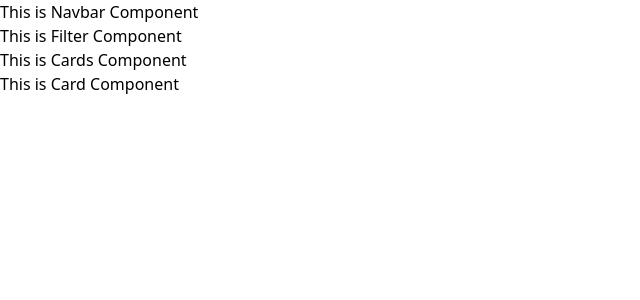
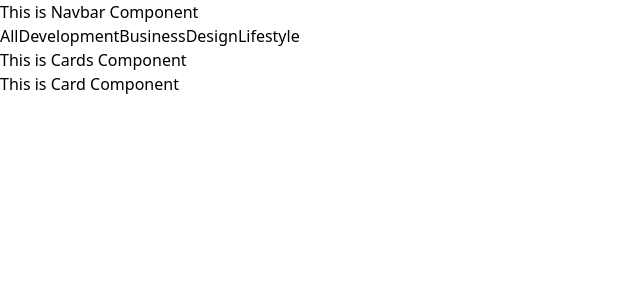
Before and after one commit to aniketgadekar04/Course_Cards, a React (Vite) app: page / in a window 1280 px wide. Shown: the top 300 px of the page, without its empty margins (0-640 px from the left). Built offline with nearby package versions, Linux system fonts and the light colour scheme.

Commit message:
Filter component ke andar hamne filter data ko use kar liya map function ke help  se.

```diff
--- a/src/App.jsx
+++ b/src/App.jsx
@@ -1,7 +1,7 @@
 import Navbar from "./components/Navbar";
 import Filter from "./components/Filter";
 import Cards from "./components/Cards";
-import { fiterData, apiUrl } from "./Data";
+import { fiterData} from "./Data";
 
 function App() {
   return (
--- a/src/components/Filter.jsx
+++ b/src/components/Filter.jsx
@@ -1,7 +1,9 @@
-function Filter() {
+function Filter({ fiterData }) {
   return (
     <div>
-      <h1>This is Filter Component</h1>
+      {fiterData.map((e) => {
+        return <button>{e.title}</button>;
+      })}
     </div>
   );
 }
```
